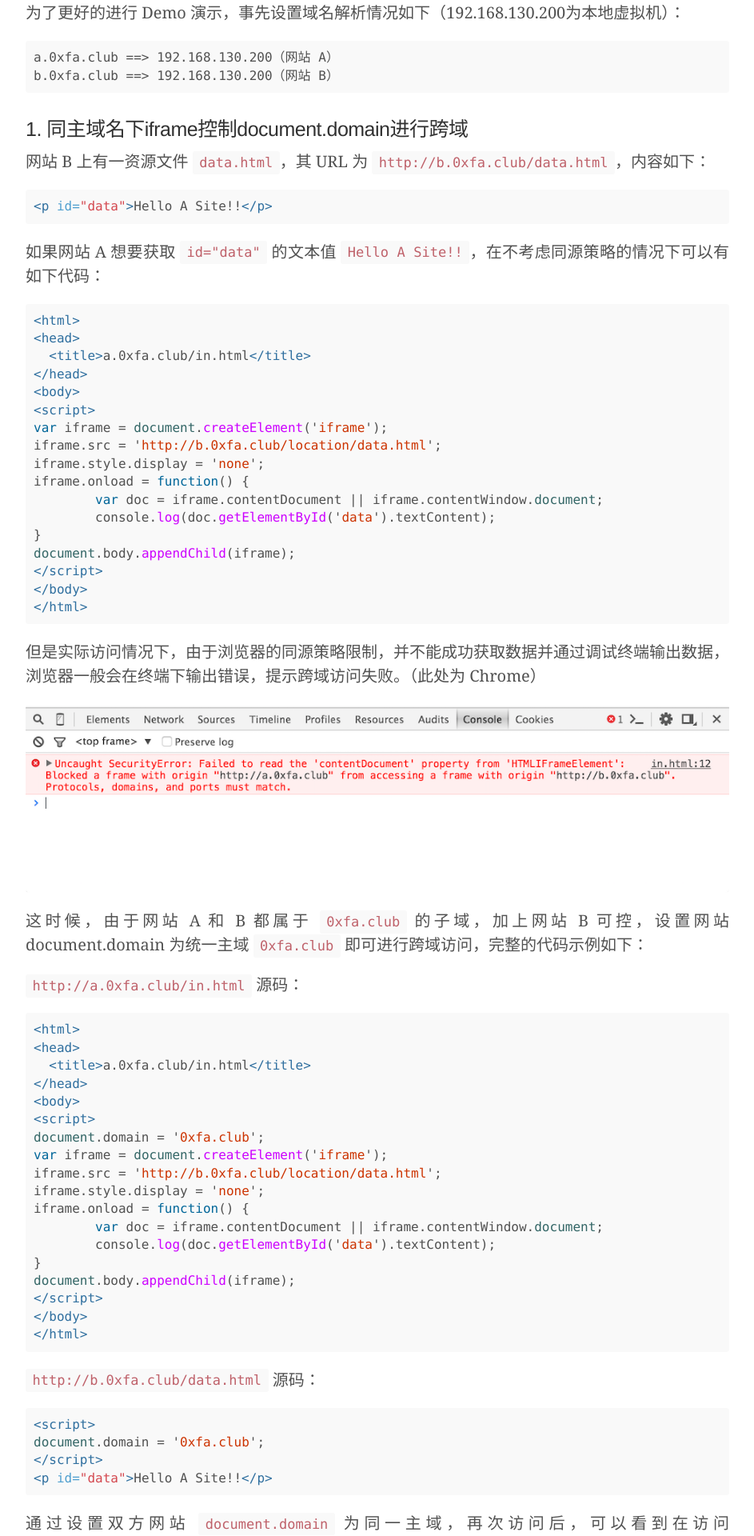
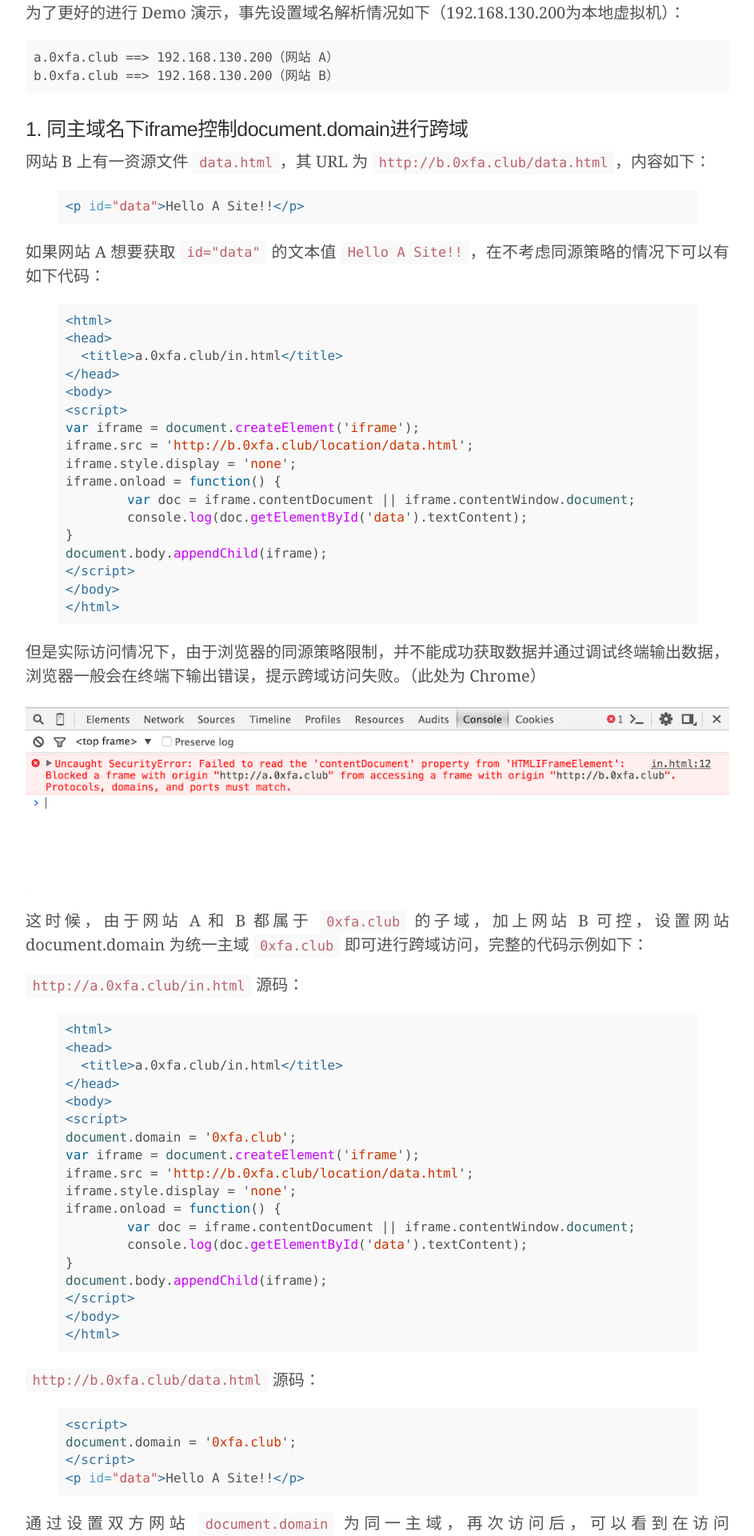
Before and after one commit to huntpig/rickgray.github.io, a Jekyll site: the page built from _posts/2015-09-03-solutions-to-cross-domain-in-browser.md, in a window 1280 px wide. Shown: the part 1047-2967 px from the top of the page at 80% size, without its empty margins (168-1111 px from the left). Built offline with Jekyll 4.4.1, drawn with Linux system fonts in a browser that asks for light colours; nearby versions of some CDN libraries; comment, search, counter and statistics services are not loaded.

Commit message:
fix "浏览器中的跨域资源请求"

````diff
--- a/_posts/2015-09-03-solutions-to-cross-domain-in-browser.md
+++ b/_posts/2015-09-03-solutions-to-cross-domain-in-browser.md
@@ -38,13 +38,13 @@
 
 网站 B 上有一资源文件 `data.html`，其 URL 为 `http://b.0xfa.club/data.html`，内容如下：
 
-```html
+{% highlight html %}
 <p id="data">Hello A Site!!</p>
-```
+{% endhighlight %}
 
 如果网站 A 想要获取 `id="data"` 的文本值 `Hello A Site!!`，在不考虑同源策略的情况下可以有如下代码：
 
-```html
+{% highlight html %}
 <html>
 <head>
   <title>a.0xfa.club/in.html</title>
@@ -62,7 +62,7 @@
 </script>
 </body>
 </html>
-```
+{% endhighlight %}
 
 但是实际访问情况下，由于浏览器的同源策略限制，并不能成功获取数据并通过调试终端输出数据，浏览器一般会在终端下输出错误，提示跨域访问失败。（此处为 Chrome）
 
@@ -72,7 +72,7 @@
 
 `http://a.0xfa.club/in.html` 源码：
 
-```html
+{% highlight html %}
 <html>
 <head>
   <title>a.0xfa.club/in.html</title>
@@ -91,16 +91,16 @@
 </script>
 </body>
 </html>
-```
+{% endhighlight %}
 
 `http://b.0xfa.club/data.html` 源码：
 
-```html
+{% highlight html %}
 <script>
 document.domain = '0xfa.club';
 </script>
 <p id="data">Hello A Site!!</p>
-```
+{% endhighlight %}
 
 通过设置双方网站 `document.domain` 为同一主域，再次访问后，可以看到在访问 `http://a.0xfa.club/in.html` 页面时，成功获取 `http://b.0xfa.club/data.html` 中的数据并在调试窗口打印出来。
 
@@ -114,7 +114,7 @@
 
 `http://a.0xfa.club/hash/in.html` 源码：
 
-```html
+{% highlight html %}
 <html>
 <head>
   <title>Site A</title>
@@ -138,11 +138,11 @@
 </script>
 </body>
 </html>
-```
+{% endhighlight %}
 
 `http://b.0xfa.club/hash/data.html` 源码：
 
-```html
+{% highlight html %}
 <html>
 <head>
   <title>Site B</title>
@@ -160,15 +160,15 @@
 </script>
 </body>
 </html>
-```
+{% endhighlight %}
 
 `http://a.0xfa.club/hash/proxy.html` 源码：
 
-```html
+{% highlight html %}
 <script>
 parent.parent.location.hash = self.location.hash.substring(1);
 </script>
-```
+{% endhighlight %}
 
 现在访问 `http://a.0xfa.club/hash/in.html` 页面时，网站 B 成功的修改了 `location.hash` 值并被网站 A 捕获，通过调试窗口打印出来。
 
@@ -180,7 +180,7 @@
 
 `http://a.0xfa.club/name/in.html` 源码：
 
-```html
+{% highlight html %}
 <html>
 <head>
   <title>a.0xfa.club/name/in.html</title>
@@ -205,15 +205,15 @@
 </script>
 </body>
 </html>
-```
+{% endhighlight %}
 
 `http://b.0xfa.club/name/data.html` 源码：
 
-```html
+{% highlight html %}
 <script>
 window.name = 'content of "b.0xfa.club"';
 </script>
-```
+{% endhighlight %}
 
 访问网站 A 的页面 `http://a.0xfa.club/name/in.html`，页面动态创建 `iframe` 加载网站 B 的资源 `http://b.0xfa.club/name/data.html`，而网站 B 的页面将需要传递的数据通过 `window.name` 进行设置。待动态创建的 `iframe` 加载完毕后，网站 A 的页面再通过更改 `iframe.contentWindow.location` 来使得加载的内容符合同源策略，但是此时的 `iframe` 框的 `window.name` 值已经被网站 B 上的页面设置过了，所以其值会被设置为 `content of "b.0xfa.club"`。
 
@@ -225,18 +225,18 @@
 
 `http://a.0xfa.club/script/in.html` 源码：
 
-```html
+{% highlight html %}
 <script src="http://b.0xfa.club/script/data.html" id="p"></script>
 <script>
 console.log(data);
 </script>
-```
+{% endhighlight %}
 
 `http://b.0xfa.club/script/data.html` 源码：
 
-```html
+{% highlight html %}
 var data = 'b site data';
-```
+{% endhighlight %}
 
 ![]({{ site.url }}/public/img/article/2015-09-03-solutions-to-cross-domain-in-browser/5.png)
 
@@ -246,7 +246,7 @@
 
 `http://a.0xfa.club/html5/in.html` 源码：
 
-```html
+{% highlight html %}
 <html>
 <head>
   <title>Html5 postMessage</title>
@@ -263,12 +263,11 @@
 <a href="#" onclick="changeColor()">Click here to change "iframe" color</a>
 </body>
 </html>
-```
-
+{% endhighlight %}
 
 `http://b.0xfa.club/html5/data.html` 源码：
 
-```html
+{% highlight html %}
 <html>
 <head>
   <title>Site B</title>
@@ -287,7 +286,7 @@
 </script>
 </body>
 </html>
-```
+{% endhighlight %}
 
 这里网站 A 的页面通过向内嵌的网站 B 的页面发送新的背景颜色值，网站 B 页面收到新值后修改当前背景颜色。通过这个简单的演示足以说明 html5 中 postMessage 在进行跨域传输时的便捷性。
 
@@ -305,15 +304,15 @@
 
 这里网站 B 使用 PHP 来设置 `Access-Control-Allow-Origin` 响应头字段。
 
-```php
+{% highlight php %}
 <?php
 //header("Access-Control-Allow-Origin: *");  //先注释掉，看网站 A 是否能成功请求资源
 echo "Site B PHP resource!!";
-```
+{% endhighlight %}
 
 网站 A 的页面 `http://a.0xfa.club/cors/in.html` 通过 `XMLHttpRequest` 来请求网站 B 的页面资源 `http://b.0xfa.club/cors/data.php`：
 
-```html
+{% highlight html %}
 <script>
 var xml = new XMLHttpRequest();
 xml.open('get', 'http://b.0xfa.club/cors/data.php', true);
@@ -324,7 +323,7 @@
 }
 xml.send();
 </script>
-```
+{% endhighlight %}
 
 尝试访问，发现在不设置网站 B 页面的响应头字段 `Access-Control-Allow-Origin`，同样会被同源策略所限制。
 
````
